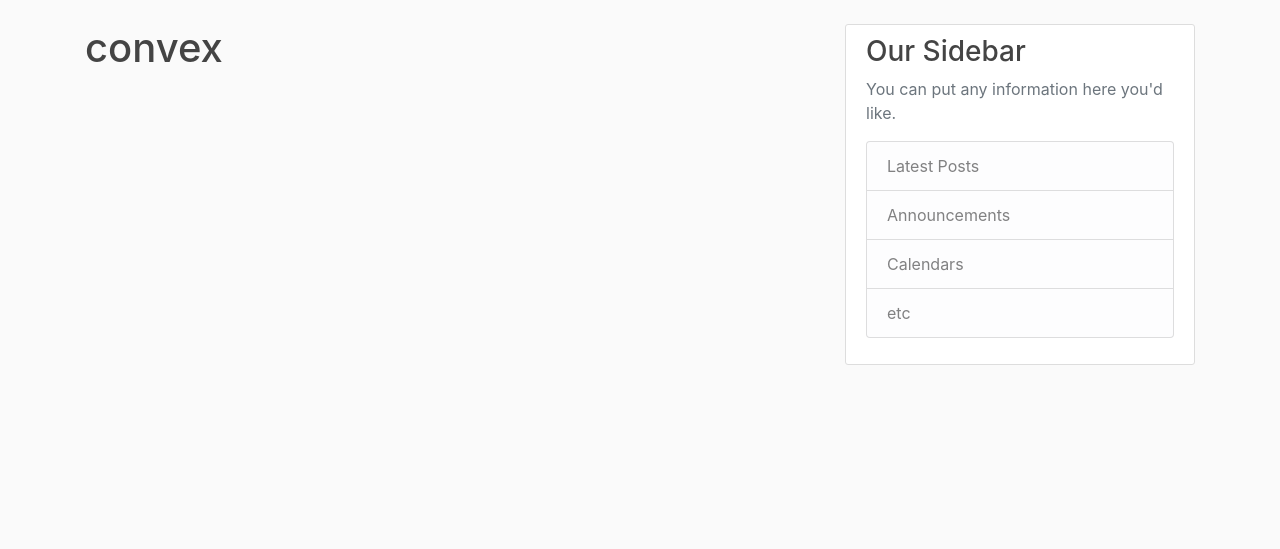
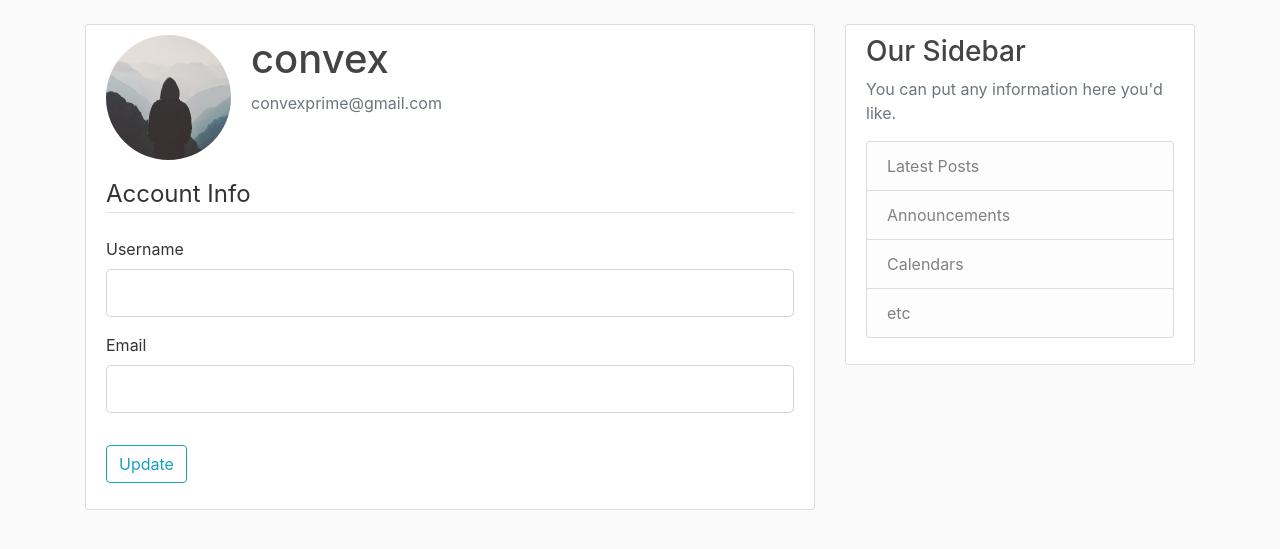
Before and after one commit to hussainmustafa2190/CoreySchafer-Flask-Series, a Flask app: page /account in a window 1280 px wide. Shown: the part 56-605 px from the top of the page. Run offline with Flask 2, Linux system fonts and the light colour scheme; a user stored in the database is signed in; some libraries are stand-ins or nearby versions.

Commit message:
account default profile pic and forms for updating account

```diff
--- a/flaskblog/forms.py
+++ b/flaskblog/forms.py
@@ -1,4 +1,5 @@
 from flask_wtf import FlaskForm
+from flask_login import current_user
 from wtforms import StringField, PasswordField, SubmitField, BooleanField
 from wtforms.validators import DataRequired, Length, Email, EqualTo, ValidationError
 from flaskblog.models import User
@@ -29,3 +30,22 @@ class LoginForm(FlaskForm):
     password = PasswordField('Password', validators=[DataRequired()])
     remember = BooleanField('Remember Me')
     submit = SubmitField('Login')
+
+class UpdateAccount(FlaskForm):
+    username = StringField('Username',
+                           validators=[DataRequired(), Length(min=2, max=20)])
+    email = StringField('Email',
+                        validators=[DataRequired(), Email()])
+    submit = SubmitField('Update')
+
+    def validate_username(self, username):
+        if username.data != current_user.username:
+            user = User.query.filter_by(username=username.data).first()
+            if user:
+                raise ValidationError('That username is taken.  Please choose a different one.')
+
+    def validate_email(self, email):
+        if username.data != current_user.username:
+            user = User.query.filter_by(email=email.data).first()
+            if user:
+                raise ValidationError('That email is taken.  Please choose a different one.')
--- a/flaskblog/routes.py
+++ b/flaskblog/routes.py
@@ -1,6 +1,6 @@
 from flask import render_template, url_for, flash, redirect, request
 from flaskblog import app, db, bcrypt
-from flaskblog.forms import RegistrationForm, LoginForm
+from flaskblog.forms import RegistrationForm, LoginForm, UpdateAccount
 from flaskblog.models import User, Post
 from flask_login import login_user, current_user, logout_user, login_required
 
@@ -67,4 +67,6 @@ def logout():
 @app.route("/account")
 @login_required
 def account():
-    return render_template('account.html', title='Account')
+    form = UpdateAccount()
+    image_file = url_for('static', filename='profile_pics/' + current_user.image_file)
+    return render_template('account.html', title='Account', image_file=image_file, form=form)
--- a/flaskblog/templates/account.html
+++ b/flaskblog/templates/account.html
@@ -1,4 +1,48 @@
 {% extends "layout.html" %}
 {% block content %}
-    <h1>{{ current_user.username }}</h1>
+    <div class="content-section">
+  		<div class="media">
+    		<img class="rounded-circle account-img" src="{{ image_file }}">
+    		<div class="media-body">
+      		<h2 class="account-heading">{{ current_user.username }}</h2>
+      		<p class="text-secondary">{{ current_user.email }}</p>
+    	</div>
+  	</div>
+        <form method="POST" action="">
+            {{ form.hidden_tag() }}
+            <fieldset class="form-group">
+                <legend class="border-bottom mb-4">Account Info</legend>
+                <div class="form-group">
+                    {{ form.username.label(class="form-control-label") }}
+
+                    {% if form.username.errors %}
+                        {{ form.username(class="form-control form-control-lg is-invalid") }}
+                        <div class="invalid-feedback">
+                            {% for error in form.username.errors %}
+                                <span>{{ error }}</span>
+                            {% endfor %}
+                        </div>
+                    {% else %}
+                        {{ form.username(class="form-control form-control-lg") }}
+                    {% endif %}
+                </div>
+                <div class="form-group">
+                    {{ form.email.label(class="form-control-label") }}
+                    {% if form.email.errors %}
+                        {{ form.email(class="form-control form-control-lg is-invalid") }}
+                        <div class="invalid-feedback">
+                            {% for error in form.email.errors %}
+                                <span>{{ error }}</span>
+                            {% endfor %}
+                        </div>
+                    {% else %}
+                        {{ form.email(class="form-control form-control-lg") }}
+                    {% endif %}
+                </div>
+            </fieldset>
+            <div class="form-group">
+                {{ form.submit(class="btn btn-outline-info") }}
+            </div>
+        </form>
+	</div>
 {% endblock content %}
```
Also changed, not shown: flaskblog/static/profile_pics/default.jpg (added).
